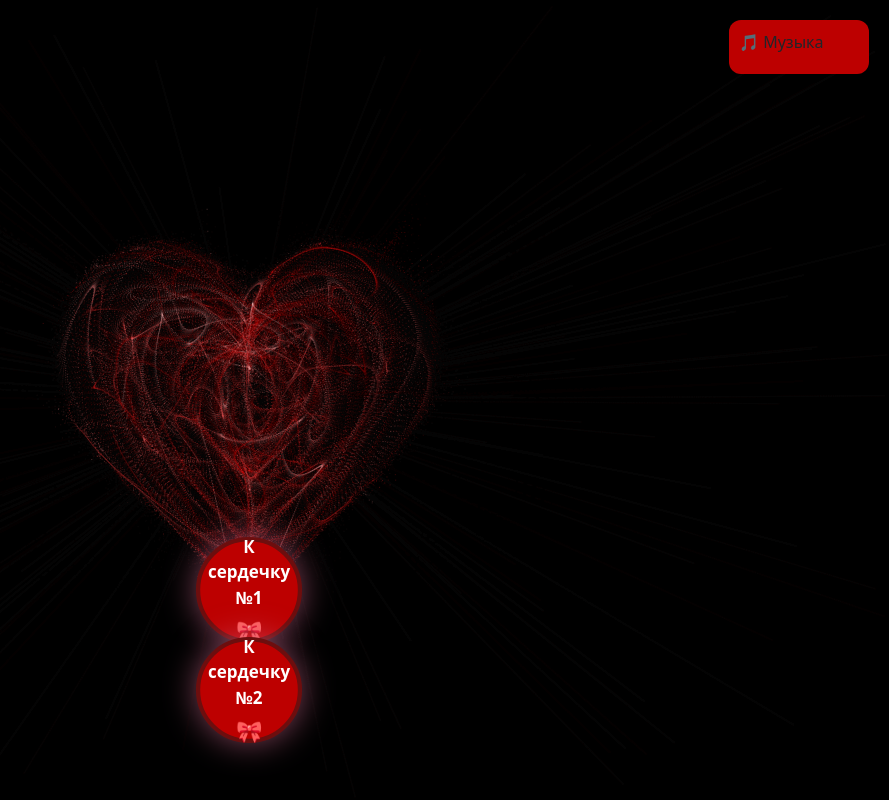
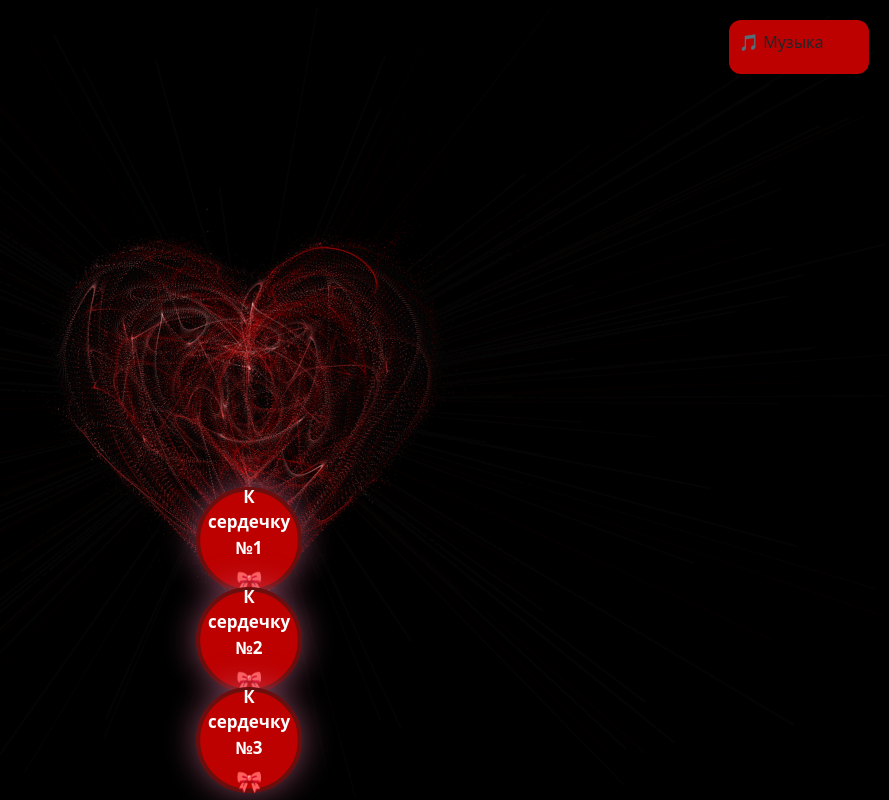
Before and after one commit to Yougoodlook/C_8_marta, a plain HTML site: page index.html in a window 1280 px wide. Shown: the whole page, without its empty margins (391-1280 px from the left). Drawn offline with nearby package versions, Linux system fonts and the light colour scheme.

Commit message:
Update index.html

```diff
--- a/index.html
+++ b/index.html
@@ -19,6 +19,10 @@
             <span>К сердечку №2</span>
             <span class="sparkle">🎀</span>
         </a>
+        <a href="heart_new.html" class="btn-main">
+            <span>К сердечку №3</span>
+            <span class="sparkle">🎀</span>
+        </a>
     </div>
     <div class="music-widget" id="musicWidget">
         🎵 Музыка
```
